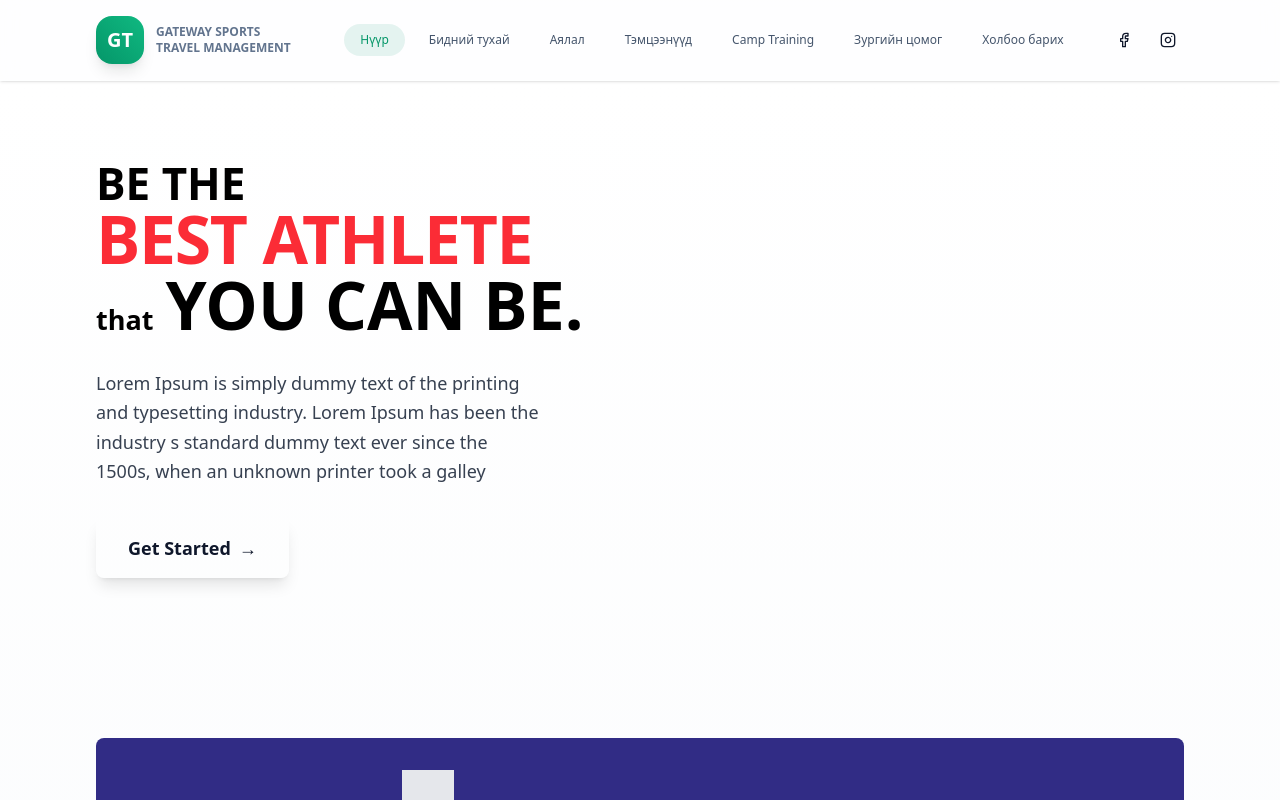
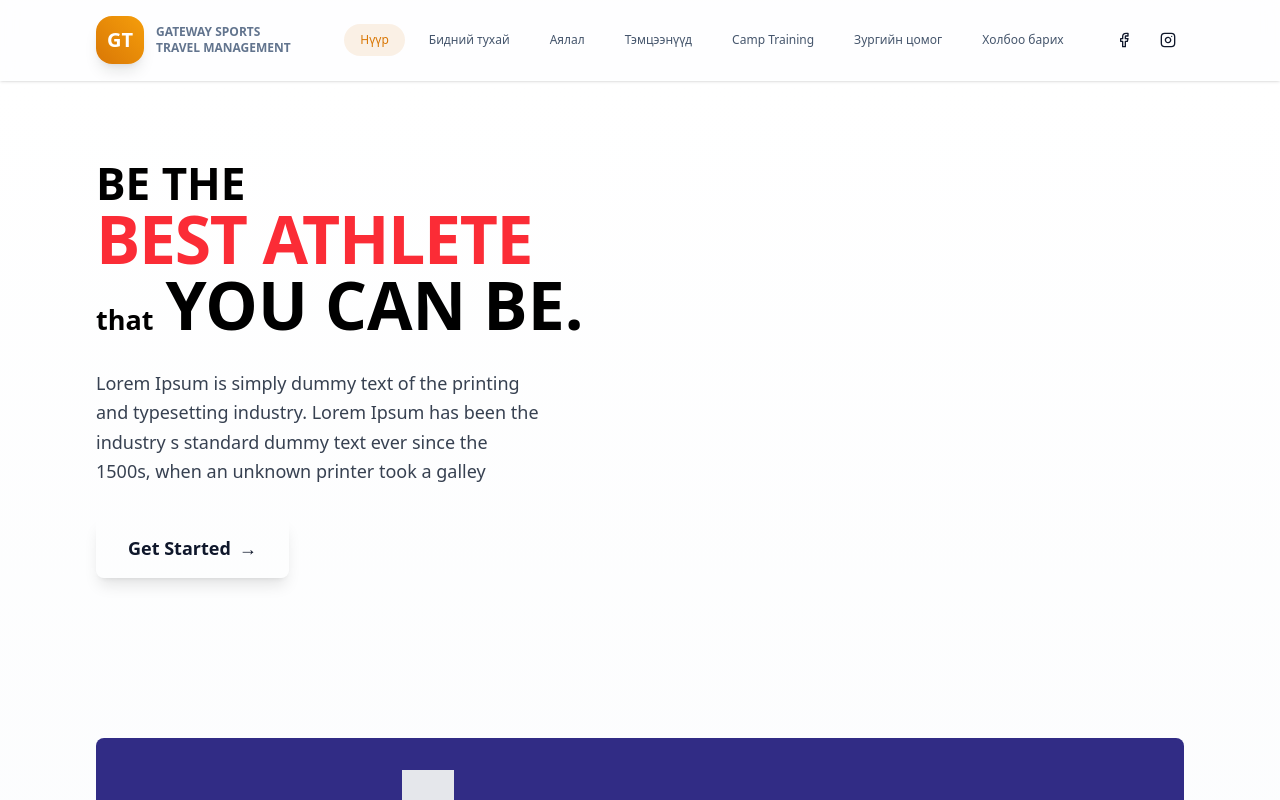
Before and after one commit to Csodhuu/blog-web, a Next.js app: page / in a window 1280 px wide. Shown: the top 800 px of the page. Built offline with nearby package versions, Linux system fonts and the light colour scheme.

Commit message:
global css zasvar

```diff
--- a/src/app/globals.css
+++ b/src/app/globals.css
@@ -11,9 +11,12 @@
   --card-foreground: #000000;
   --popover: rgba(255, 255, 255, 0.9);
   --popover-foreground: #475569;
-  --primary: #059669;
+  /* --primary: #059669;
   --primary-foreground: #ffffff;
-  --secondary: #10b981;
+  --secondary: #10b981; */
+  --primary: #d97706;
+  --primary-foreground: #ffffff;
+  --secondary: #f59e0b;
   --secondary-foreground: #ffffff;
   --muted: #f1f5f9;
   --muted-foreground: #374151;
```
Lines whose indentation alone changed are shown as unchanged.
